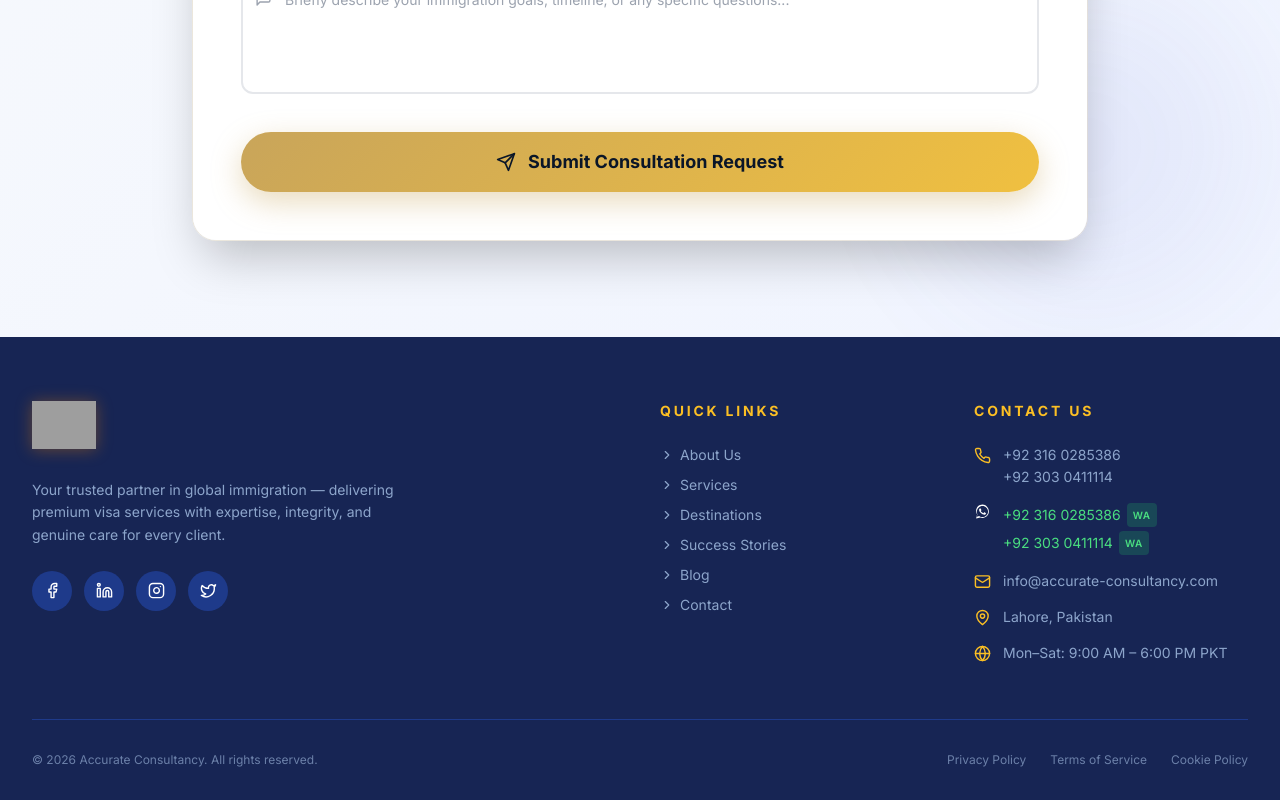
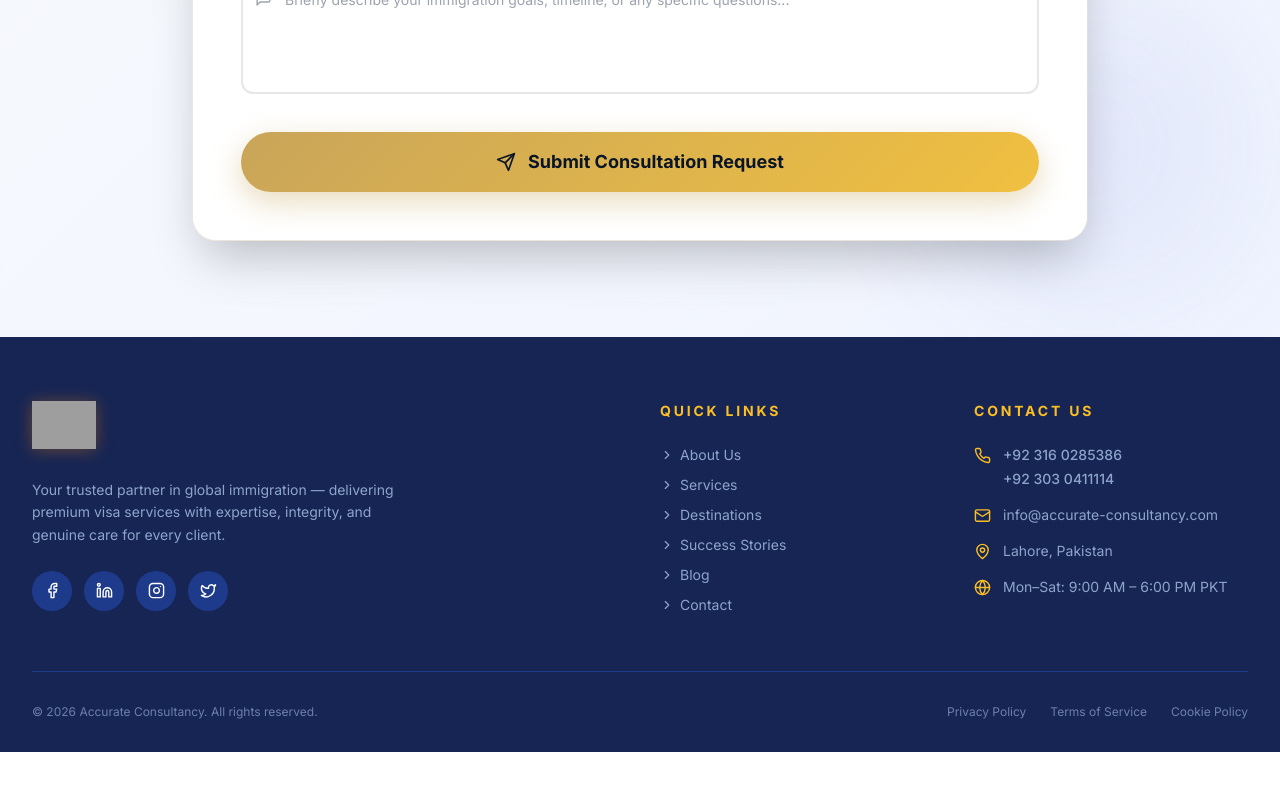
Before and after one commit to imran1001/Accurate-ConsultancyV3, a React (Vite) app: page / in a window 1280 px wide. Shown: the part 6581-7381 px from the top of the page. After the commit the page ends 7333 px from the top, so only its background shows below. Built offline with nearby package versions, Linux system fonts and the light colour scheme; grey boxes are pictures that could not be loaded.

Commit message:
Remove WhatsApp integration from Footer component

```diff
--- a/src/components/Footer.jsx
+++ b/src/components/Footer.jsx
@@ -1,3 +1,4 @@
+import React from 'react';
 import {
   MapPin, Phone, Mail, Globe,
   Facebook, Linkedin, Instagram, Twitter,
@@ -15,30 +16,6 @@ const SOCIAL = [
   { Icon: Instagram, href: '#', label: 'Instagram' },
   { Icon: Twitter,   href: '#', label: 'Twitter'   },
 ];
-
-/* Inline WhatsApp SVG so no extra dependency is needed */
-function WhatsAppIcon({ size = 17 }) {
-  return (
-    <svg
-      viewBox="0 0 32 32"
-      fill="currentColor"
-      width={size}
-      height={size}
-      aria-hidden="true"
-    >
-      <path d="M16.002 3C9.375 3 4 8.373 4 15c0 2.387.68 4.614 1.856 6.502L4 29l7.686-1.822A12.938 12.938 0 0016.002 28C22.629 28 28 22.627 28 16S22.629 3 16.002 3zm0 23.5c-2.118 0-4.1-.593-5.789-1.623l-.415-.248-4.558 1.08 1.117-4.43-.27-.44A10.46 10.46 0 015.5 16c0-5.79 4.712-10.5 10.502-10.5S26.5 10.21 26.5 16 21.79 26.5 16.002 26.5zm5.77-7.87c-.316-.158-1.87-.921-2.159-1.027-.29-.106-.5-.158-.71.158-.21.316-.814 1.027-.998 1.237-.184.21-.368.237-.684.079-.316-.158-1.334-.491-2.54-1.567-.938-.836-1.571-1.869-1.755-2.185-.184-.316-.02-.487.138-.644.143-.142.316-.37.474-.554.158-.184.21-.316.316-.527.105-.21.053-.395-.026-.554-.079-.158-.71-1.713-.973-2.345-.256-.615-.516-.532-.71-.542l-.605-.01c-.21 0-.553.079-.843.395-.29.316-1.105 1.08-1.105 2.634s1.131 3.054 1.289 3.264c.158.21 2.226 3.395 5.392 4.762.754.325 1.342.519 1.8.664.757.24 1.447.206 1.991.125.607-.09 1.87-.765 2.133-1.503.263-.738.263-1.37.184-1.503-.079-.132-.29-.21-.605-.368z" />
-    </svg>
-  );
-}
-
-const WA_NUMBERS = [
-  { number: '923160285386', display: '+92 316 0285386', label: 'Sales & Visa'  },
-  { number: '923030411114', display: '+92 303 0411114', label: 'Support'       },
-];
-
-const WA_MSG = encodeURIComponent(
-  'Hello! I found your website and would like to enquire about your visa and immigration services.'
-);
 
 export default function Footer() {
   const year = new Date().getFullYear();
@@ -127,40 +104,16 @@ export default function Footer() {
             </h3>
             <address className="not-italic space-y-4">
 
-              {/* Phone (tel:) */}
+              {/* Phone Contacts */}
               <div className="flex items-start gap-3">
                 <Phone className="text-amber-400 shrink-0 mt-0.5" size={17} aria-hidden="true" />
-                <div className="text-sm text-blue-200/70 space-y-0.5">
-                  <a href="tel:+923160285386" className="block hover:text-amber-400 transition-colors">
+                <div className="text-sm text-blue-200/70 space-y-1">
+                  <a href="tel:+923160285386" className="block hover:text-amber-400 transition-colors font-medium">
                     +92 316 0285386
                   </a>
-                  <a href="tel:+923030411114" className="block hover:text-amber-400 transition-colors">
+                  <a href="tel:+923030411114" className="block hover:text-amber-400 transition-colors font-medium">
                     +92 303 0411114
                   </a>
-                </div>
-              </div>
-
-              {/* WhatsApp numbers */}
-              <div className="flex items-start gap-3">
-                <WhatsAppIcon size={17} />
-                <div className="text-sm space-y-1">
-                  {WA_NUMBERS.map(({ number, display, label }) => (
-                    <a
-                      key={number}
-                      href={`https://wa.me/${number}?text=${WA_MSG}`}
-                      target="_blank"
-                      rel="noopener noreferrer"
-                      className="flex items-center gap-1.5 text-[#4ade80] hover:text-[#86efac]
-                                 transition-colors duration-200 group"
-                      aria-label={`WhatsApp ${label}: ${display}`}
-                    >
-                      <span>{display}</span>
-                      <span className="text-[10px] bg-[#25D366]/20 text-[#4ade80] px-1.5 py-0.5
-                                       rounded font-semibold tracking-wider">
-                        WA
-                      </span>
-                    </a>
-                  ))}
                 </div>
               </div>
 
@@ -181,7 +134,7 @@ export default function Footer() {
                 <span className="text-sm text-blue-200/70">Lahore, Pakistan</span>
               </div>
 
-              {/* Hours */}
+              {/* Operational Hours */}
               <div className="flex items-start gap-3">
                 <Globe className="text-amber-400 shrink-0 mt-0.5" size={17} aria-hidden="true" />
                 <span className="text-sm text-blue-200/70">Mon–Sat: 9:00 AM – 6:00 PM PKT</span>
```
